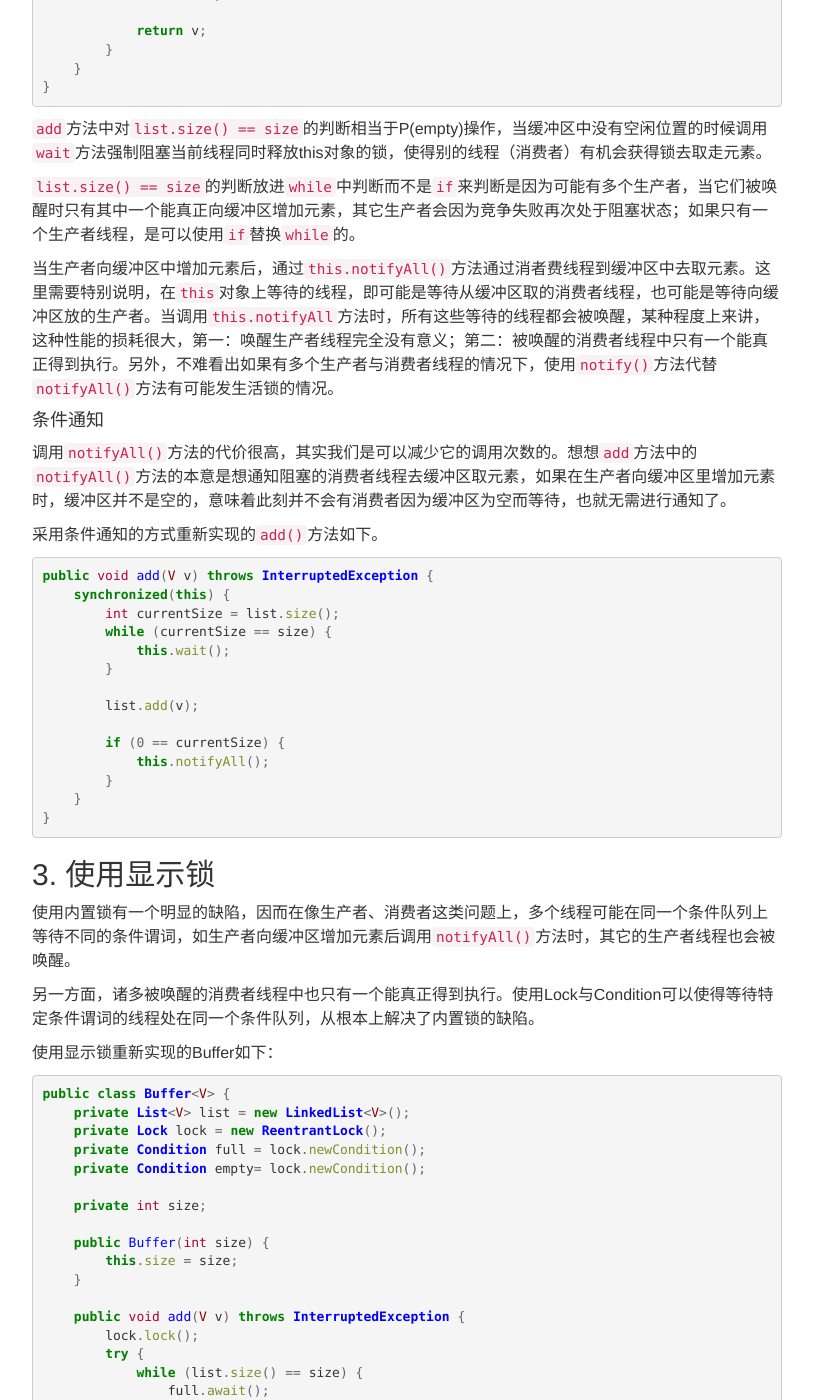
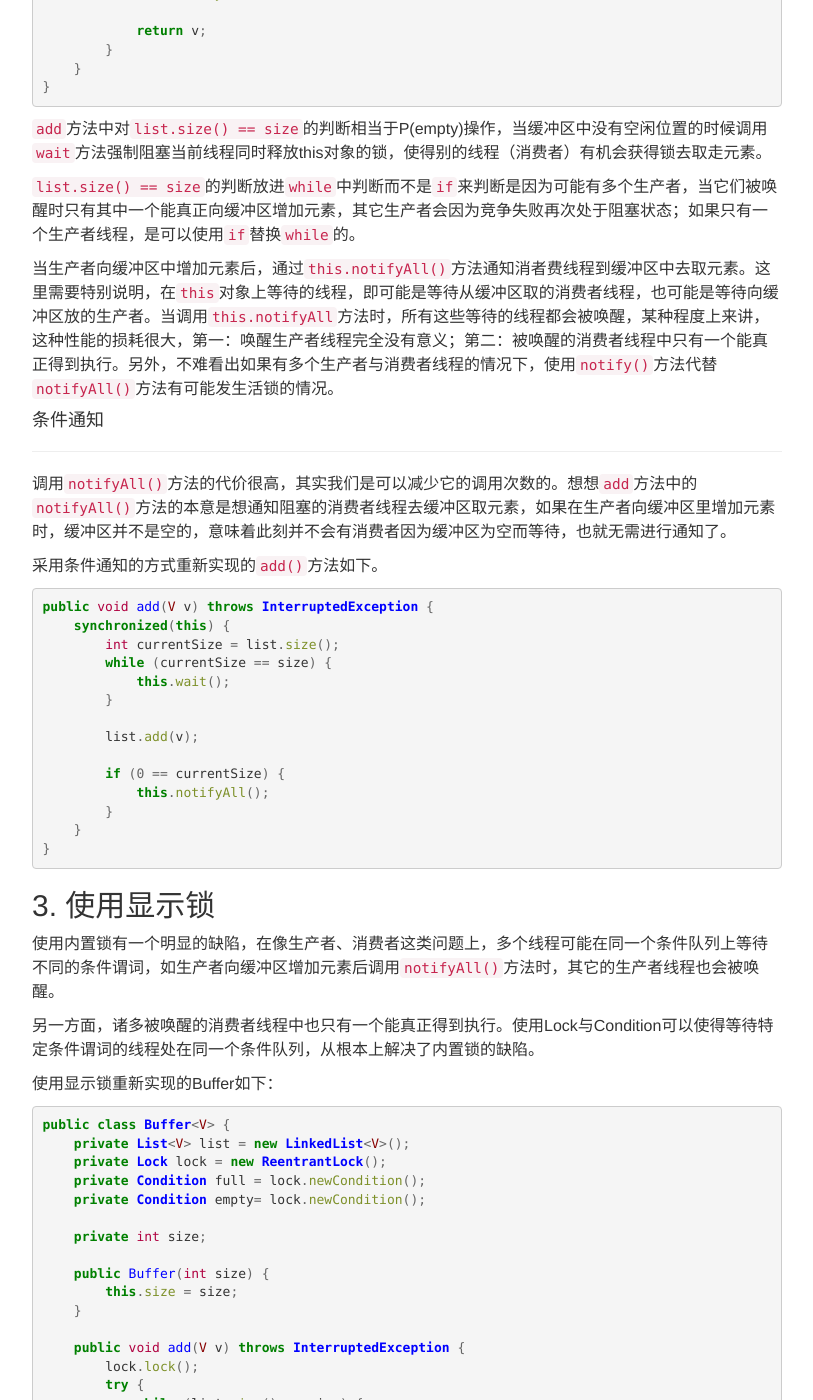
Before and after one commit to OuYangLiang/ouyangliang.github.io, a Jekyll site: the page built from _posts/2016-08-27-通过生产者、消费者问题深入学习java多线程.markdown, in a window 1280 px wide and 1400 px high, scrolled down 2078 px. Shown: the whole window, without its empty margins (38-851 px from the left). Built offline with Jekyll 4.4.1, drawn with Linux system fonts in a browser that asks for light colours; nearby versions of some CDN libraries; comment, search, counter and statistics services are not loaded; some of the changed text lies outside the part shown.

Commit message:
Update 2016-08-27-通过生产者、消费者问题深入学习java多线程.markdown

```diff
--- a/_posts/2016-08-27-通过生产者、消费者问题深入学习java多线程.markdown
+++ b/_posts/2016-08-27-通过生产者、消费者问题深入学习java多线程.markdown
@@ -71,9 +71,11 @@
 
 `list.size() == size`的判断放进`while`中判断而不是`if`来判断是因为可能有多个生产者，当它们被唤醒时只有其中一个能真正向缓冲区增加元素，其它生产者会因为竞争失败再次处于阻塞状态；如果只有一个生产者线程，是可以使用`if`替换`while`的。
 
-当生产者向缓冲区中增加元素后，通过`this.notifyAll()`方法通过消者费线程到缓冲区中去取元素。这里需要特别说明，在`this`对象上等待的线程，即可能是等待从缓冲区取的消费者线程，也可能是等待向缓冲区放的生产者。当调用`this.notifyAll`方法时，所有这些等待的线程都会被唤醒，某种程度上来讲，这种性能的损耗很大，第一：唤醒生产者线程完全没有意义；第二：被唤醒的消费者线程中只有一个能真正得到执行。另外，不难看出如果有多个生产者与消费者线程的情况下，使用`notify()`方法代替`notifyAll()`方法有可能发生活锁的情况。
+当生产者向缓冲区中增加元素后，通过`this.notifyAll()`方法通知消者费线程到缓冲区中去取元素。这里需要特别说明，在`this`对象上等待的线程，即可能是等待从缓冲区取的消费者线程，也可能是等待向缓冲区放的生产者。当调用`this.notifyAll`方法时，所有这些等待的线程都会被唤醒，某种程度上来讲，这种性能的损耗很大，第一：唤醒生产者线程完全没有意义；第二：被唤醒的消费者线程中只有一个能真正得到执行。另外，不难看出如果有多个生产者与消费者线程的情况下，使用`notify()`方法代替`notifyAll()`方法有可能发生活锁的情况。
 
 #### 条件通知
+
+---
 
 调用`notifyAll()`方法的代价很高，其实我们是可以减少它的调用次数的。想想`add`方法中的`notifyAll()`方法的本意是想通知阻塞的消费者线程去缓冲区取元素，如果在生产者向缓冲区里增加元素时，缓冲区并不是空的，意味着此刻并不会有消费者因为缓冲区为空而等待，也就无需进行通知了。
 
@@ -98,7 +100,7 @@
 
 ## 3. 使用显示锁
 
-使用内置锁有一个明显的缺陷，因而在像生产者、消费者这类问题上，多个线程可能在同一个条件队列上等待不同的条件谓词，如生产者向缓冲区增加元素后调用`notifyAll()`方法时，其它的生产者线程也会被唤醒。
+使用内置锁有一个明显的缺陷，在像生产者、消费者这类问题上，多个线程可能在同一个条件队列上等待不同的条件谓词，如生产者向缓冲区增加元素后调用`notifyAll()`方法时，其它的生产者线程也会被唤醒。
 
 另一方面，诸多被唤醒的消费者线程中也只有一个能真正得到执行。使用Lock与Condition可以使得等待特定条件谓词的线程处在同一个条件队列，从根本上解决了内置锁的缺陷。
 
```
Also changed, not shown: other parts of _posts/2016-08-27-通过生产者、消费者问题深入学习java多线程.markdown (+4 -2 lines).
